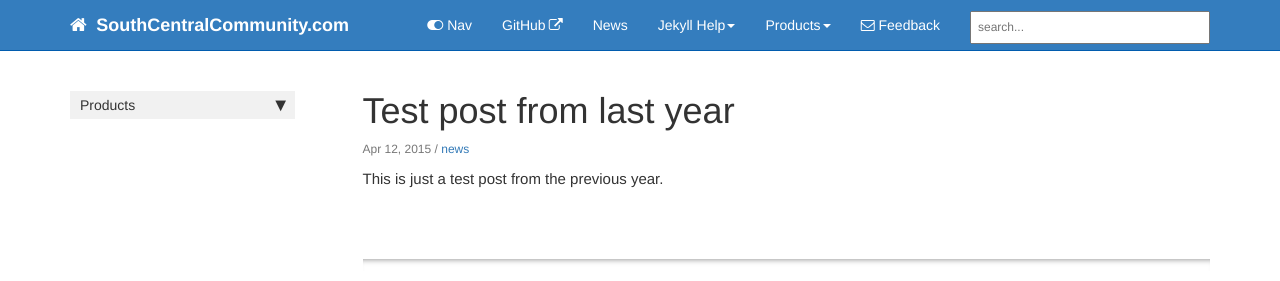
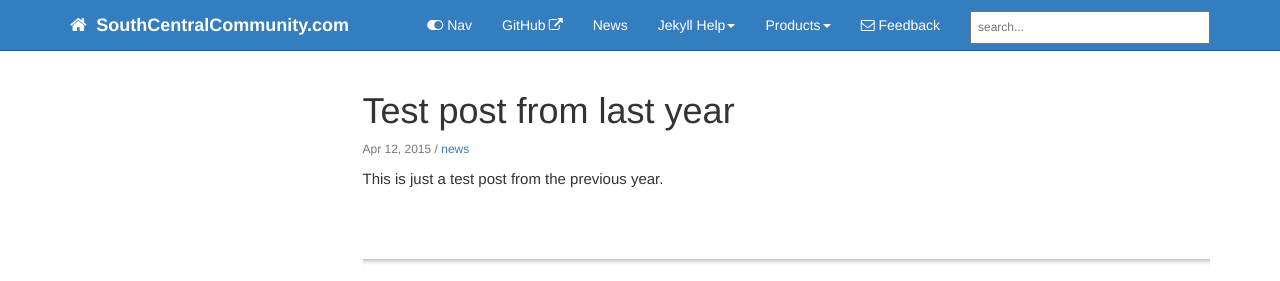
Before and after one commit to southcentralcommunity/southcentralcommunity.github.io, a Jekyll site: the page built from _posts/2015-04-12-test-post-last-year.md, in a window 1280 px wide. Shown: the top 281 px of the page. Built offline with Jekyll 4.4.1, drawn with Linux system fonts in a browser that asks for light colours; nearby versions of some CDN libraries; comment, search, counter and statistics services are not loaded.

Commit message:
removed more sidebar stuff

```diff
--- a/_config.yml
+++ b/_config.yml
@@ -78,7 +78,7 @@ defaults:
       layout: "page"
       comments: true
       search: true
-      sidebar: home_sidebar
+      sidebar: # home_sidebar
       topnav: topnav
   -
     scope:
@@ -98,7 +98,7 @@ defaults:
       layout: "post"
       comments: true
       search: true
-      sidebar: home_sidebar
+      sidebar: # home_sidebar
       topnav: topnav
 
 # these are defaults used for the frontmatter for these file types
```
